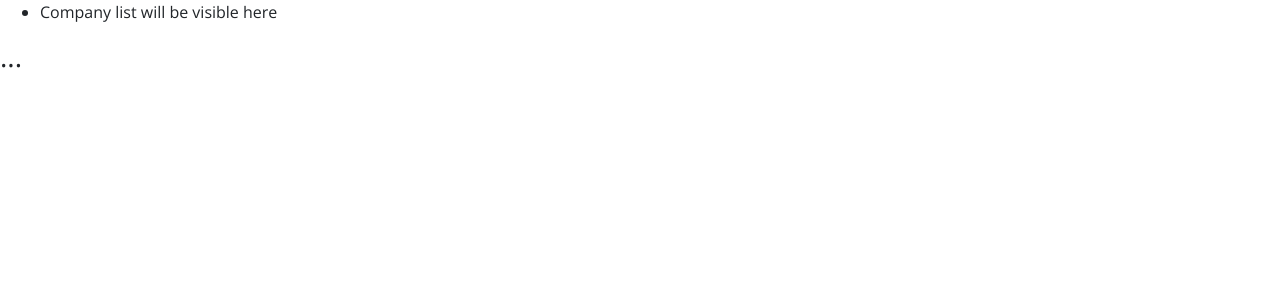
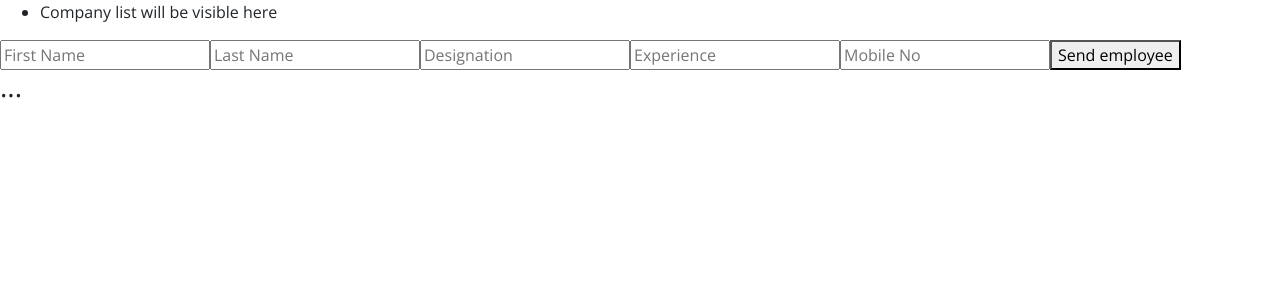
Before and after one commit to Devcorns/tdlo.com, an Angular app in the folder tdlo/: page /1 in a window 1280 px wide. Shown: the top 300 px of the page. Built offline with nearby package versions, Linux system fonts and the light colour scheme; no server answers.

Commit message:
add employee profile

```diff
--- a/tdlo/src/app/company/company-profile/company-profile.component.html
+++ b/tdlo/src/app/company/company-profile/company-profile.component.html
@@ -20,7 +20,36 @@
 <p>{{companyDetails.empList}}</p>
 
 
+<form [formGroup]="empDetails" (submit)="sendDetails(empDetails)" >
 
+  <input
+    type="text"
+    formControlName="fname"
+    placeholder="First Name" />
+
+  <input
+    type="text"
+    formControlName="last"
+    placeholder="Last Name"/>
+
+  <input
+    type="text"
+    formControlName="designation"
+    placeholder="Designation" />
+
+  <input
+    type="text"
+    formControlName="Experience"
+    placeholder="Experience"/>
+
+  <input
+    type="text"
+    formControlName="empMobile"
+    placeholder="Mobile No"/>
+
+  <button type="submit">Send employee</button>
+
+</form>
 
 <!-- <div class="company-profile">
   <section id="about" class="section section-about section-shadow">
--- a/tdlo/src/app/company/company-profile/company-profile.component.ts
+++ b/tdlo/src/app/company/company-profile/company-profile.component.ts
@@ -1,6 +1,7 @@
 import { Component, OnInit, Input, ChangeDetectionStrategy,ChangeDetectorRef, NgZone  } from '@angular/core';
 import { ActivatedRoute } from '@angular/router';
 import { GlobalService } from 'src/app/services/global.service';
+import { FormGroup, FormBuilder, FormControl } from '@angular/forms';
 
 @Component({
   selector: 'app-company-profile',
@@ -15,7 +16,9 @@ export class CompanyProfileComponent implements OnInit {
     name:"Company list will be visible here"
   };
 
-  constructor(private route: ActivatedRoute, private gs: GlobalService, public cdr: ChangeDetectorRef) {
+  empDetails:FormGroup;
+
+  constructor(private route: ActivatedRoute, private gs: GlobalService, public cdr: ChangeDetectorRef, private fb: FormBuilder) {
 
     this.route.url.subscribe(url => {
 
@@ -34,10 +37,24 @@ export class CompanyProfileComponent implements OnInit {
 
     });
 
+    this.empDetails = this.fb.group({
+      fname : new FormControl(''),
+      last : new FormControl(''),
+      designation : new FormControl(''),
+      Experience : new FormControl(''),
+      empMobile : new FormControl('')
+    });
+
   }
 
   ngOnInit() {
 
   }
 
+  sendDetails(emp) {
+    console.log(emp.value);
+  }
+
+
+
 }
--- a/tdlo/src/app/company/company.module.ts
+++ b/tdlo/src/app/company/company.module.ts
@@ -6,14 +6,15 @@ import { GoodEmployeeComponent } from './good-employee/good-employee.component';
 import { WorstEmployeeComponent } from './worst-employee/worst-employee.component';
 import { CompanyRoutingModule } from './company-routing.module';
 import { CompanyMainComponent } from './company-main/company-main.component';
-import { FormsModule } from '@angular/forms';
+import { FormsModule, ReactiveFormsModule } from '@angular/forms';
 
 @NgModule({
   declarations: [CompanyProfileComponent, CompanyEmployeeComponent, GoodEmployeeComponent, WorstEmployeeComponent, CompanyMainComponent],
   imports: [
     CommonModule,
     FormsModule ,
-    CompanyRoutingModule
+    CompanyRoutingModule,
+    ReactiveFormsModule
   ]
 })
 export class CompanyModule { }
```
